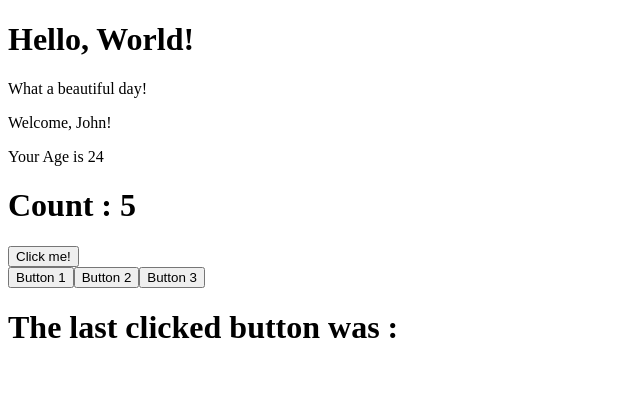
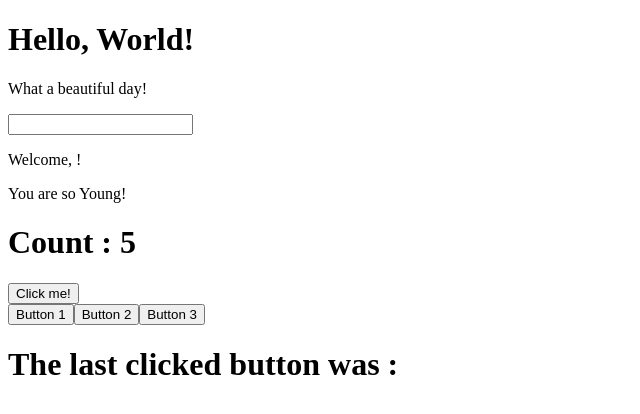
Before and after one commit to Ivanfras98/react-exercises, a React (Create React App) app: page / in a window 1280 px wide. Shown: the top 414 px of the page, without its empty margins (0-640 px from the left). Built offline with nearby package versions, Linux system fonts and the light colour scheme.

Commit message:
es-forms-01-done

```diff
--- a/src/App.js
+++ b/src/App.js
@@ -1,8 +1,8 @@
 import React from "react";
 import { ClickTracker } from "./ClickTracker";
 import { Counter } from "./Counter";
+import { InteractiveWelcome } from "./InteractiveWelcome";
 import { Message } from "./Message";
-import { Welcome } from "./Welcome";
 
 export class Hello extends React.Component {
   render() {
@@ -16,7 +16,7 @@
       <div>
         <Hello />
         <Message />
-        <Welcome name="John" age={24} />
+        <InteractiveWelcome />
         <Counter initialValue={5} />
         <ClickTracker />
       </div>
--- /dev/null
+++ b/src/InteractiveWelcome.js
@@ -0,0 +1,24 @@
+import React from "react";
+import { Welcome } from "./Welcome";
+
+export class InteractiveWelcome extends React.Component {
+  state = {
+    name : "",
+    value : "",
+  }
+  HandleInputChange = (event) => {
+    const value = event.target.value
+    this.setState({
+        value,
+    })
+  }
+  render() {
+    console.log(this.state.value)
+    return (
+      <>
+        <input name="welcomename" value={this.state.value} onChange={this.HandleInputChange}/>
+        <Welcome name = {this.state.value}/>
+      </>
+    );
+  }
+}
```
